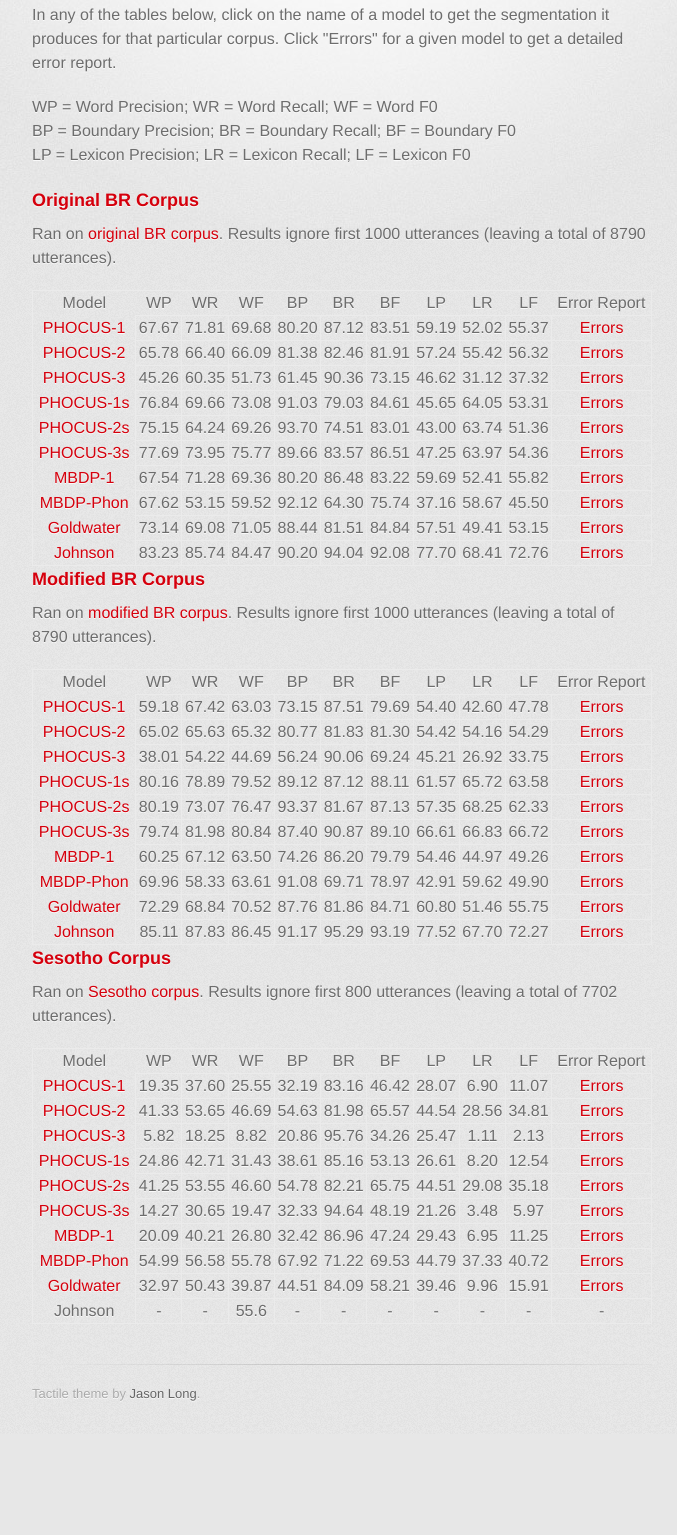
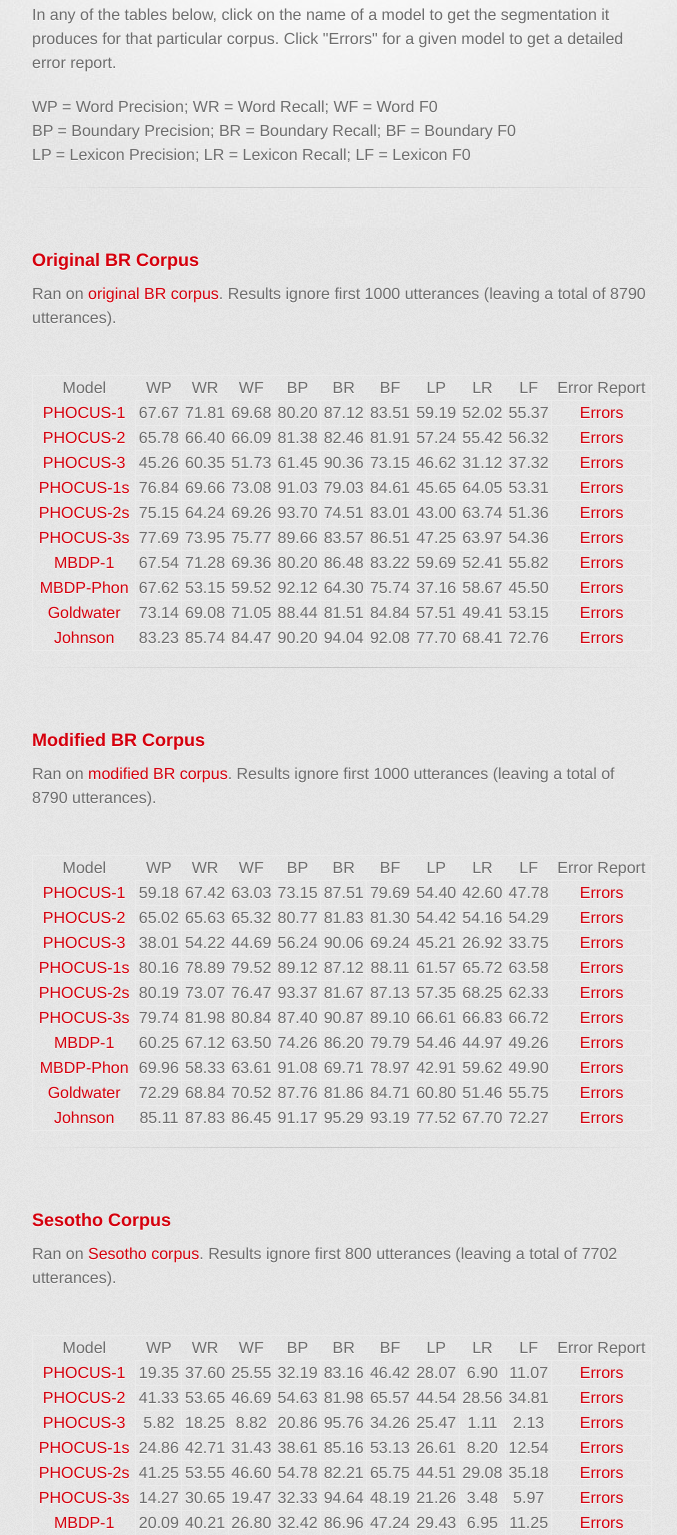
Before and after one commit to dan-blanchard/dan-blanchard.github.io, a plain HTML site: page papers/phocus-jcl/index.html in a window 1280 px wide. Shown: the part 345-1880 px from the top of the page, without its empty margins (298-975 px from the left). Before the commit the page ends 1779 px from the top, so only its background shows below. Drawn offline with Linux system fonts and the light colour scheme; a web font is replaced by a local one.

Commit message:
Little formatting changes.

```diff
--- a/papers/phocus-jcl/index.html
+++ b/papers/phocus-jcl/index.html
@@ -46,13 +46,16 @@
               LP = Lexicon Precision; LR = Lexicon Recall; LF = Lexicon F0
             </p>
           </article>
+          <hr />
           <article id="original_br">
+            <header>
             <h3>
               Original BR Corpus
             </h3>
             <p>
               Ran on <a href="br-old-gold.txt">original BR corpus</a>. Results ignore first 1000 utterances (leaving a total of 8790 utterances).
             </p>
+            </header>
             <table>
               <tr>
                 <th>
@@ -441,13 +444,16 @@
               </tr>
             </table>
           </article>
+          <hr />
           <article id="modified_br">
+            <header>
             <h3>
               Modified BR Corpus
             </h3>
             <p>
               Ran on <a href="br-gold.txt">modified BR corpus</a>. Results ignore first 1000 utterances (leaving a total of 8790 utterances).
             </p>
+            </header>
             <table>
               <tr>
                 <th>
@@ -836,13 +842,16 @@
               </tr>
             </table>
           </article>
+          <hr />
           <article id="ses_corpus">
+            <header>
             <h3>
               Sesotho Corpus
             </h3>
             <p>
               Ran on <a href="sesotho-word-gold.txt">Sesotho corpus</a>. Results ignore first 800 utterances (leaving a total of 7702 utterances).
             </p>
+            </header>
             <table>
               <tr>
                 <th>
```
